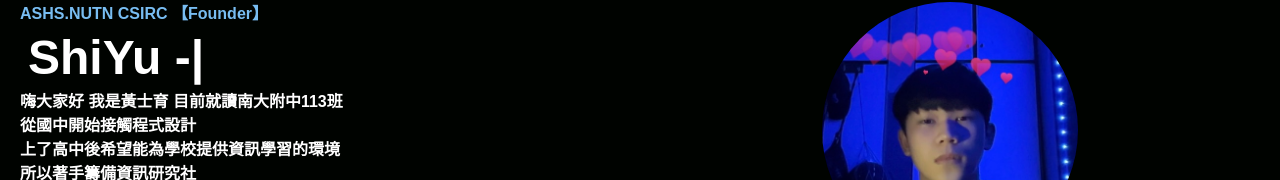
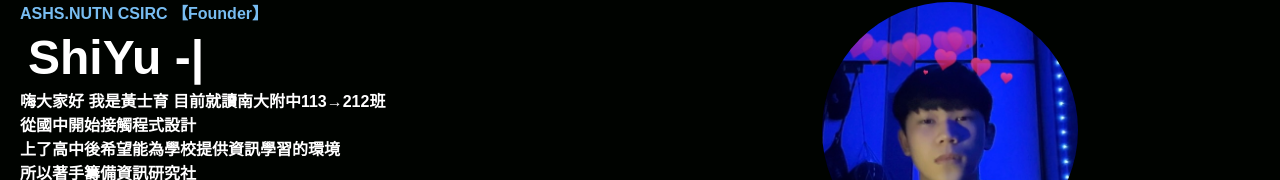
Before and after one commit to yudong-0222/realclubwebsite, a Next.js app: page /founder in a window 1280 px wide. Shown: the part 182-362 px from the top of the page. Built offline with nearby package versions, Linux system fonts and the light colour scheme; a web font is replaced by a local one.

Commit message:
ShiYu data changed

```diff
--- a/src/components/Shiyu.jsx
+++ b/src/components/Shiyu.jsx
@@ -34,7 +34,7 @@ const ShiYu = () => {
                 showCursor={true}
                 loop
               />
-              <p className='font-bold whitespace-pre-line'>嗨大家好 我是黃士育 目前就讀南大附中113班</p>
+              <p className='font-bold whitespace-pre-line'>嗨大家好 我是黃士育 目前就讀南大附中113→212班</p>
               <p className='font-bold'>從國中開始接觸程式設計</p>
               <p className='font-bold'>上了高中後希望能為學校提供資訊學習的環境</p>
               <p className='font-bold'>所以著手籌備資訊研究社</p>
```
